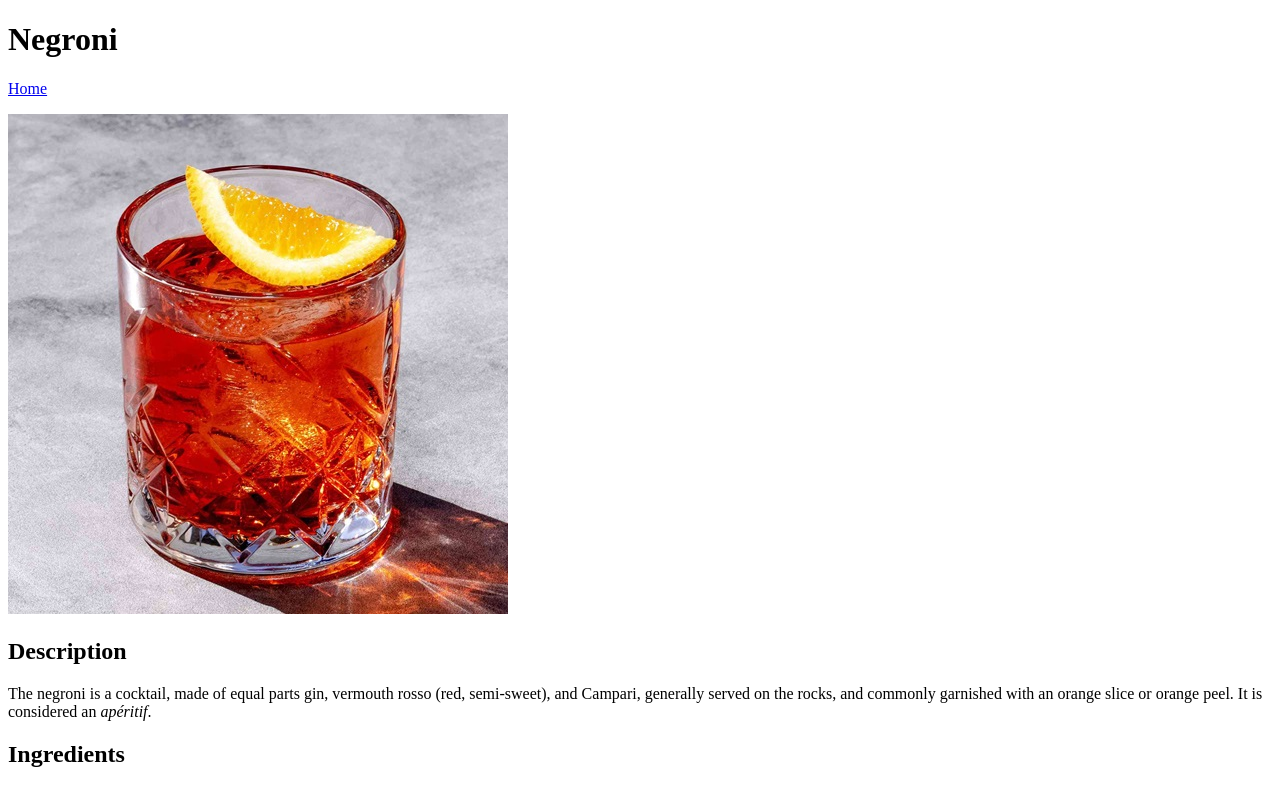
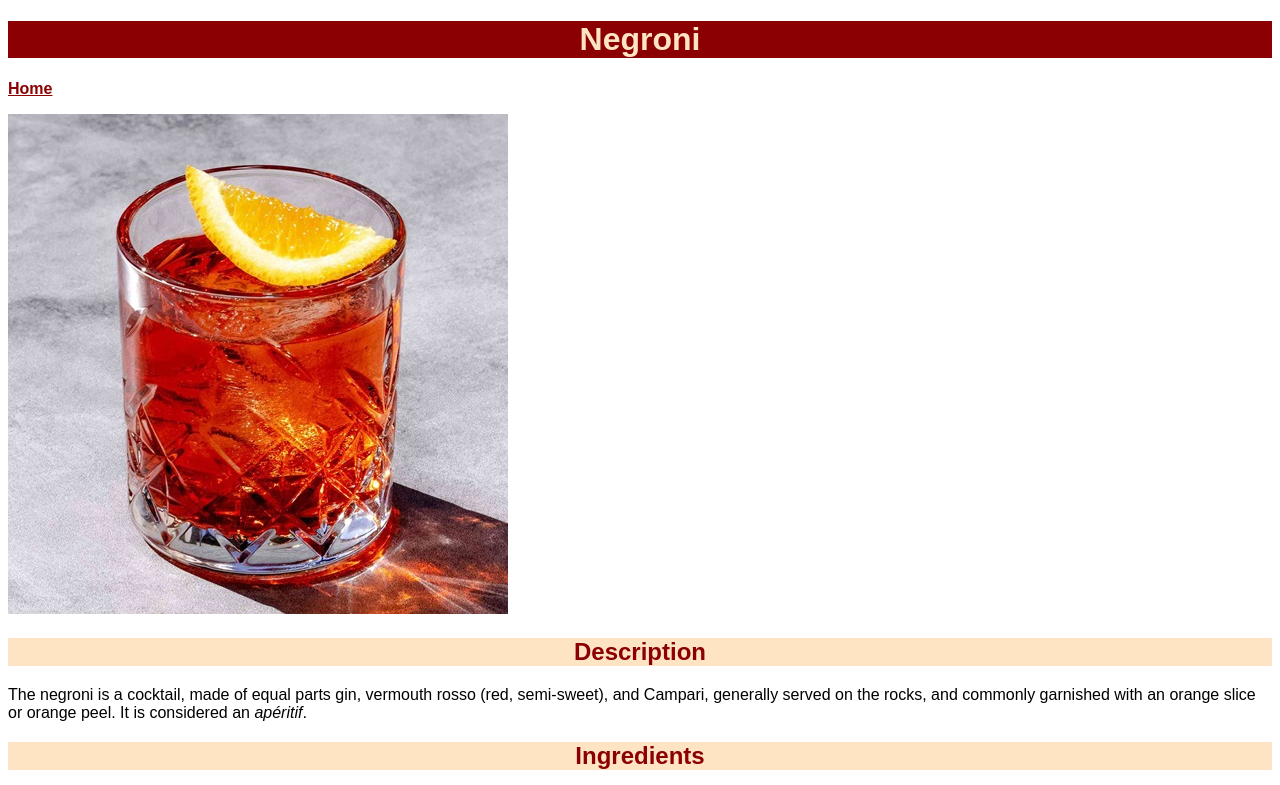
Before and after one commit to Luxxer1/odin-recipes, a plain HTML site: page recipes/negroni.html in a window 1280 px wide. Shown: the top 785 px of the page. Drawn offline with Linux system fonts and the light colour scheme.

Commit message:
add style to the project

```diff
--- a/recipes/negroni.html
+++ b/recipes/negroni.html
@@ -3,6 +3,7 @@
   <head>
     <meta charset="UTF-8">
     <title>Odin Recipes | Pancake</title>
+    <link rel="stylesheet" href="../style.css">
   </head>
   <body>
     <h1>Negroni</h1>
--- /dev/null
+++ b/style.css
@@ -0,0 +1,23 @@
+* {
+  font-family: Arial, Helvetica, sans-serif;
+}
+
+h1 {
+  background-color: darkred;
+  color: bisque;
+}
+
+h2 {
+  background-color: bisque;
+  color: darkred;
+}
+
+h1,
+h2 {
+  text-align: center;
+}
+
+a {
+  color: darkred;
+  font-weight: bold;
+}
```
Also changed, not shown: index.html (+1 -0 lines), recipes/pancake.html (+1 -0 lines), recipes/whitesauce-pasta.html (+1 -0 lines).
